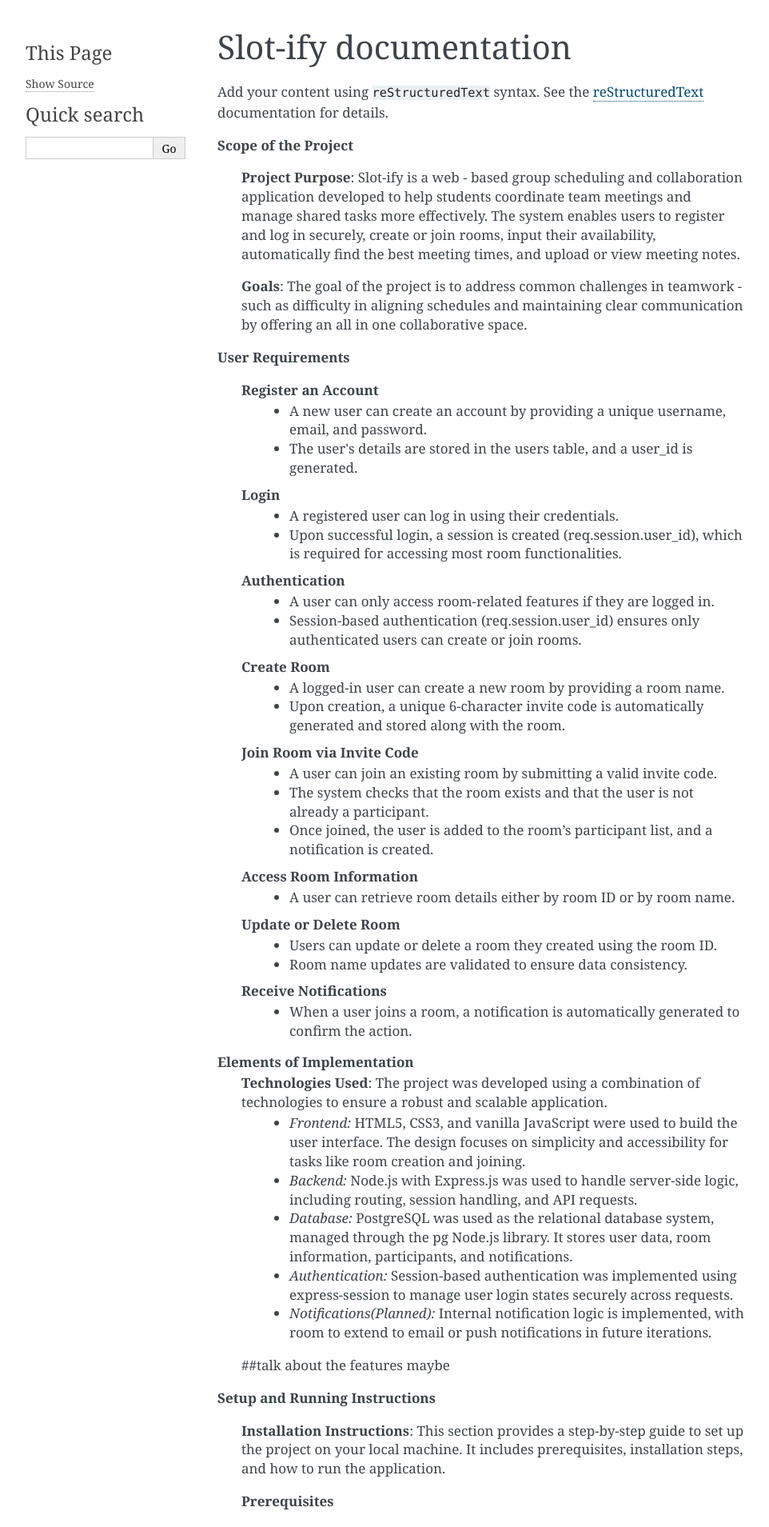
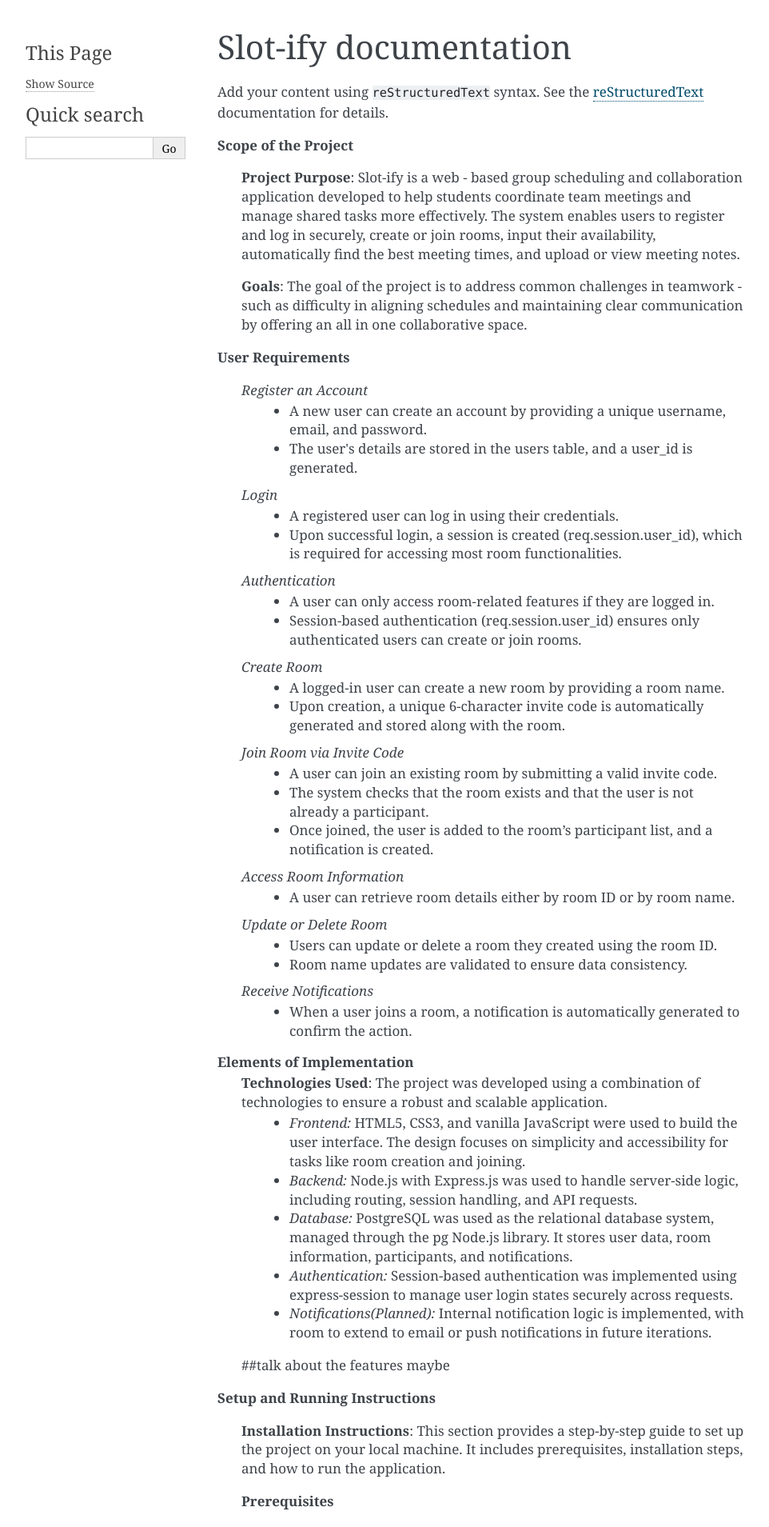
Before and after one commit to up2235881/SETAP-coursework-2D, a Sphinx documentation site: the page built from docs/source/index.rst, in a window 1280 px wide. Shown: the top 1909 px of the page at 80% size, without its empty margins (148-1110 px from the left). Built offline with Sphinx 7.4.7, drawn with Linux system fonts in a browser that asks for light colours.

Commit message:
user requiremnts

```diff
--- a/docs/source/index.rst
+++ b/docs/source/index.rst
@@ -19,35 +19,35 @@
 
 **User Requirements**
 
-   **Register an Account**
+   *Register an Account*
       - A new user can create an account by providing a unique username, email, and password.
       - The user's details are stored in the users table, and a user_id is generated.
 
-   **Login**
+   *Login*
       - A registered user can log in using their credentials.
       - Upon successful login, a session is created (req.session.user_id), which is required for accessing most room functionalities.
 
-   **Authentication**
+   *Authentication*
       - A user can only access room-related features if they are logged in.
       - Session-based authentication (req.session.user_id) ensures only authenticated users can create or join rooms.
 
-   **Create Room**
+   *Create Room*
       - A logged-in user can create a new room by providing a room name.
       - Upon creation, a unique 6-character invite code is automatically generated and stored along with the room.
 
-   **Join Room via Invite Code**
+   *Join Room via Invite Code*
       - A user can join an existing room by submitting a valid invite code.
       - The system checks that the room exists and that the user is not already a participant.
       - Once joined, the user is added to the room’s participant list, and a notification is created.
 
-   **Access Room Information**
+   *Access Room Information*
       - A user can retrieve room details either by room ID or by room name.
 
-   **Update or Delete Room**
+   *Update or Delete Room*
       - Users can update or delete a room they created using the room ID.
       - Room name updates are validated to ensure data consistency.
 
-   **Receive Notifications**
+   *Receive Notifications*
       - When a user joins a room, a notification is automatically generated to confirm the action.
 
 
```
